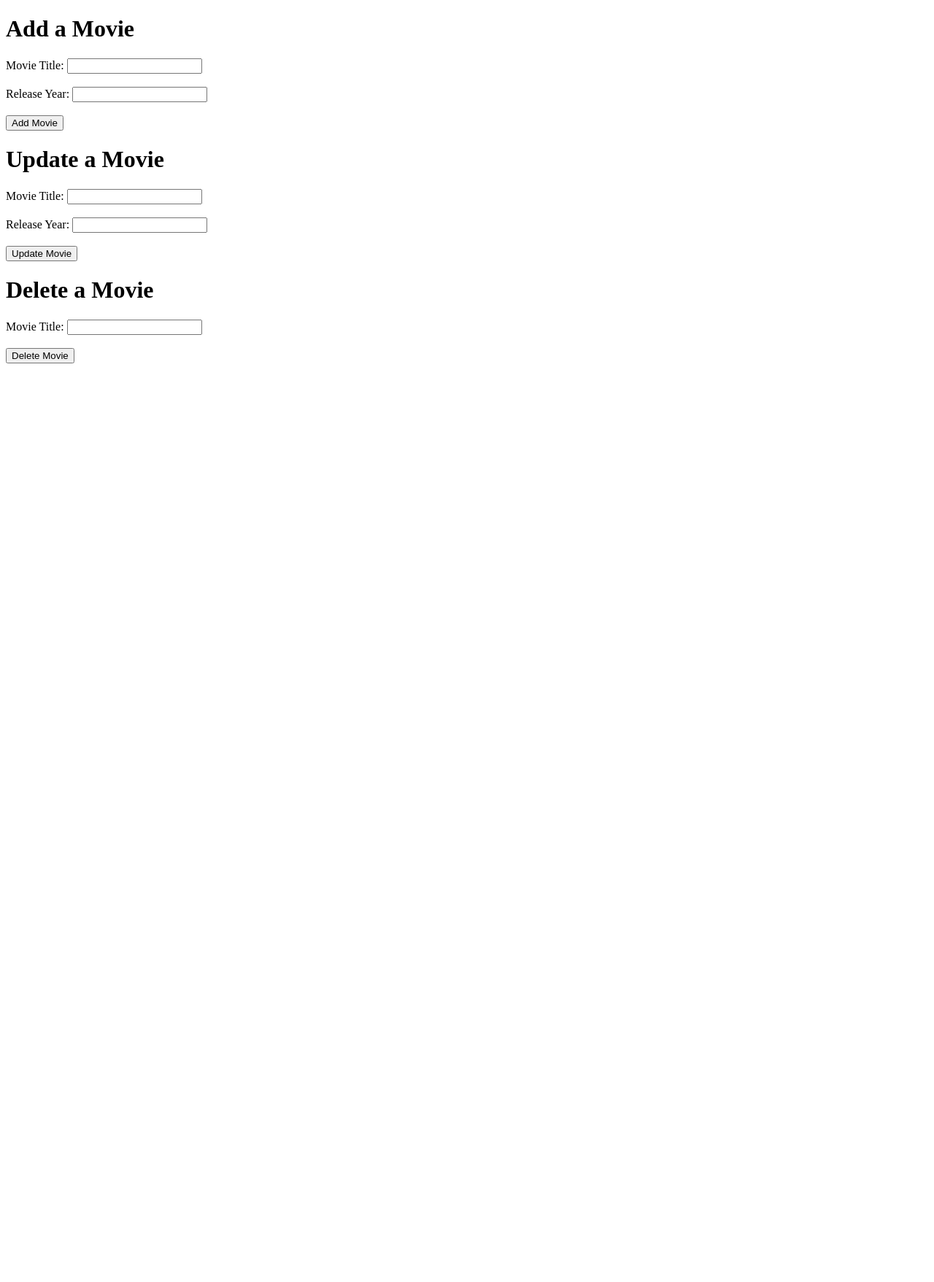
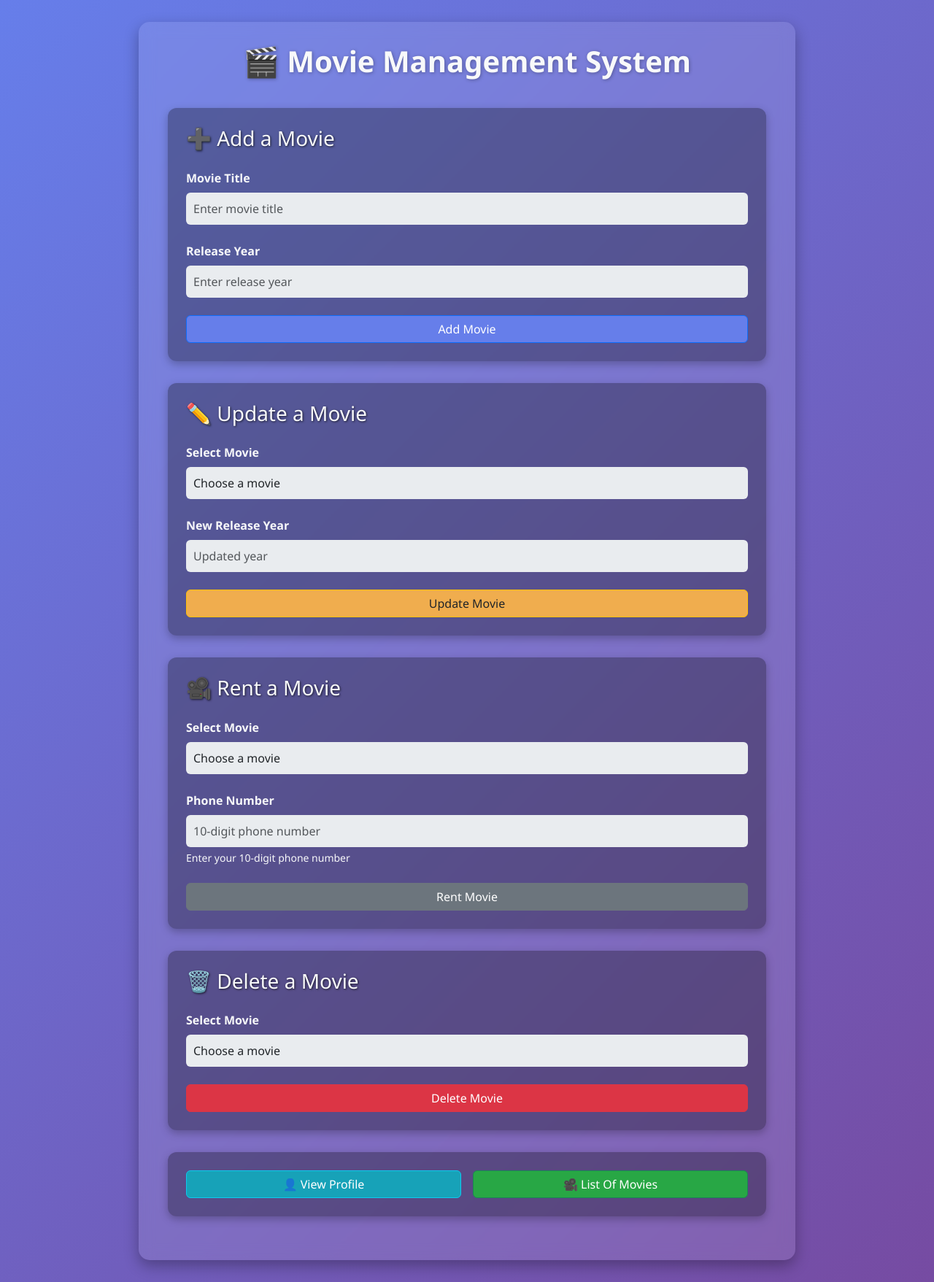
Before and after one commit to kayush0712/movie-database, a Flask app: page / in a window 1280 px wide. Shown: the whole page at 73% size. Before the commit the page ends 498 px from the top, so only its background shows below. Run offline with Flask 3, Linux system fonts and the light colour scheme; data that the repository does not hold is empty; some libraries are stand-ins or nearby versions.

Commit message:
Initial commit

```diff
--- a/app.py
+++ b/app.py
@@ -2,6 +2,7 @@ from flask import Flask, request, jsonify,render_template
 from flask_pymongo import PyMongo
 from bson import ObjectId
 import os
+from bson.objectid import ObjectId
 
 app = Flask(__name__)
 
@@ -9,20 +10,31 @@ app = Flask(__name__)
 app.config["MONGO_URI"] = os.environ.get("MONGO_URI", "mongodb+srv://kayush0712:Ayush%40123@demo-cluster.s0jc1hf.mongodb.net/sample_mflix?retryWrites=true&w=majority&appName=demo-cluster")
 mongo = PyMongo(app)
 
-
 @app.route("/")
 def index():
-    return render_template("index.html")
+    movies = list(mongo.db.movies.find({}, {"_id": 0, "title": 1}))
+    return render_template("index.html", movies=movies)
+
+
+@app.route("/profile")
+def profile():
+    return render_template("profile.html")
+
+
 
 
 @app.route("/insert_movie", methods=["POST"])
 def insert_movie():
-
     title = request.form.get('title')
     year = request.form.get('year')
 
-    if title and year:
-        mongo.db.movies.insert_one({'title': title, 'year': int(year)})
+
+    if title and year :
+        mongo.db.movies.insert_one({
+            'title': title,
+            'year': int(year),
+
+        })
         return f"Inserted movie: {title} ({year})"
     return "Missing title or year"
 
@@ -33,7 +45,8 @@ def update_movie():
     title = request.form.get('title')
     year = request.form.get('year')
 
-    if title and year:
+
+    if title and year :
         mongo.db.movies.update_one(
             {"title": title},
             {"$set": {"year": int(year)}}
@@ -51,5 +64,138 @@ def delete_movie():
         return f"Deleted movie: {title}"
     return "Missing title"
 
+@app.route("/renting", methods=["GET", "POST"])
+def rent_movie_form():
+    movie_title = request.form.get('title') if request.method == "POST" else request.args.get('title')
+
+    if not movie_title:
+        return "No movie title provided."
+
+    movie = mongo.db.movies.find_one({"title": movie_title})
+
+    if not movie:
+        return "Movie not found."
+
+    if request.method == "POST":
+        phoneno = request.form.get('phoneno')
+
+        if movie.get('copies', 0) > 0:
+            # Reduce movie copy count
+            mongo.db.movies.update_one(
+                {"title": movie_title},
+                {"$inc": {"copies": -1}}
+            )
+
+            # 👉 Check if this user already rented the same movie
+            rental = mongo.db.Rentals.find_one({
+                "movie": movie_title,
+                "phoneno": phoneno
+            })
+
+            if rental:
+                # Increment copies field if exists
+                mongo.db.Rentals.update_one(
+                    {"_id": rental["_id"]},
+                    {"$inc": {"copies": 1}}
+                )
+            else:
+                # First time renting this movie, insert with 1 copy
+                mongo.db.Rentals.insert_one({
+                    "movie": movie_title,
+                    "phoneno": phoneno,
+                    "copies": 1
+                })
+
+            return f"You rented: {movie['title']}<br><a href='/'>Back to Homepage</a>"
+        else:
+            return "Sorry, no copies left!<br><a href='/'>Back to Homepage</a>"
+
+    # If GET, show the rental form
+    return f"""
+        <h2>{movie['title']}</h2>
+        <p>Year: {movie.get('year', 'N/A')}</p>
+        <p>Copies available: {movie.get('copies', 0)}</p>
+        <form action="/renting" method="POST">
+            <input type="hidden" name="title" value="{movie['title']}"><br>
+            <label for="phoneno">Phone Number:</label>
+            <input type="text" name="phoneno" required><br><br>
+            <input type="submit" value="Rent">
+        </form>
+    """
+
+
+
+@app.route("/movies", methods=["GET"])
+def list_movies():
+    movies = mongo.db.movies.find({}, {"title": 1})
+    output = """
+        <form action="/search" method="GET">
+            <input type="text" name="query" placeholder="Search movie title">
+            <input type="submit" value="Search">
+        </form>
+        <hr>
+    """
+    for movie in movies:
+        movie_id = str(movie["_id"])
+        output += f'<a href="/movie/{movie_id}">{movie["title"]}</a><br>'
+    return output
+
+
+
+
+
+@app.route("/movie/<movie_id>", methods=["GET"])
+def show_movie(movie_id):
+    movie = mongo.db.movies.find_one({"_id": ObjectId(movie_id)})
+    if movie:
+        return f"""
+        <h2>{movie['title']}</h2>
+        <p>Year: {movie.get('year', 'N/A')}</p>
+        <p>Copies available: {movie.get('copies', 0)}</p>
+        <form action="/rent/{movie_id}" method="POST">
+            <input type="submit" value="Rent">
+        </form>
+        """
+    else:
+        return "Movie not found"
+
+@app.route("/search")
+def search():
+    query = request.args.get("query")
+    if query:
+        results = mongo.db.movies.find({"title": {"$regex": query, "$options": "i"}})
+        output = f"<h3>Search results for: {query}</h3>"
+        for movie in results:
+            movie_id = str(movie["_id"])
+            output += f'<a href="/movie/{movie_id}">{movie["title"]}</a><br>'
+        return output
+    return "Please enter a search query."
+
+@app.route("/rent_profile")
+def rent_profile():
+    rentals = mongo.db.Rentals.find({},{"_id": 0, "movie": 1,"phoneno": 1,"copies": 1})
+    rentals = list(rentals)
+
+    output = "<h2>Rental Profile</h2>"
+    for rental in rentals:
+        print(rental['copies'])
+        output += f"<p>Movie: {rental['movie']} <br>Phone No: {rental['phoneno']}<br> Copies: {rental['copies']}</p>"
+    return output
+
+@app.route("/rent/<movie_id>", methods=["POST"])
+def rent_movie(movie_id):
+    movie = mongo.db.movies.find_one({"_id": ObjectId(movie_id)})
+    if movie and movie.get('copies', 0) > 0:
+        mongo.db.movies.update_one(
+            {"_id": ObjectId(movie_id)},
+            {"$inc": {"copies": -1}}  # Decrease copies by 1
+        )
+        return f"You rented: {movie['title']}<br><a href='/movie/{movie_id}'>Back</a>"
+    elif movie:
+        return f"Sorry, no copies left!<br><a href='/movie/{movie_id}'>Back</a>"
+    else:
+        return "Movie not found."
+
+
 if __name__ == "__main__":
     app.run(debug=True, host='0.0.0.0', port=int(os.environ.get("PORT", 5000)))
--- a/templates/index.html
+++ b/templates/index.html
@@ -1,35 +1,203 @@
 <!DOCTYPE html>
-<html>
+<html lang="en">
 <head>
-  <title>Add Movie</title>
+  <meta charset="UTF-8" />
+  <title>Movie Management</title>
+  <link href="https://cdn.jsdelivr.net/npm/bootstrap@5.3.3/dist/css/bootstrap.min.css" rel="stylesheet" />
+  <style>
+    body {
+      background: linear-gradient(135deg, #667eea, #764ba2);
+      color: #f8f9fa;
+      padding: 30px 0;
+      min-height: 100vh;
+      font-family: 'Segoe UI', Tahoma, Geneva, Verdana, sans-serif;
+    }
+    h1 {
+      margin-bottom: 40px;
+      font-weight: 700;
+      text-shadow: 1px 1px 5px rgba(0,0,0,0.3);
+    }
+    .container {
+      max-width: 900px;
+      background: rgba(255, 255, 255, 0.1);
+      border-radius: 15px;
+      padding: 30px 40px;
+      box-shadow: 0 8px 20px rgba(0, 0, 0, 0.3);
+      backdrop-filter: blur(10px);
+    }
+    .form-section {
+      background: rgba(0,0,0,0.3);
+      padding: 25px;
+      border-radius: 12px;
+      box-shadow: 0 4px 12px rgba(0,0,0,0.25);
+      margin-bottom: 30px;
+      transition: background 0.3s ease;
+    }
+    .form-section:hover {
+      background: rgba(0,0,0,0.5);
+    }
+    h3 {
+      margin-bottom: 25px;
+      text-shadow: 1px 1px 3px #000000b0;
+    }
+    label {
+      font-weight: 600;
+    }
+    input.form-control, select.form-select {
+      background: #e9ecef;
+      border: none;
+      border-radius: 6px;
+      padding: 10px;
+      color: #212529;
+      font-weight: 500;
+      transition: box-shadow 0.3s ease;
+    }
+    input.form-control:focus, select.form-select:focus {
+      box-shadow: 0 0 8px 2px #764ba2;
+      outline: none;
+      background: #fff;
+    }
+    button {
+      font-weight: 600;
+      font-size: 1rem;
+      padding: 10px;
+      border-radius: 8px;
+      border: none;
+      cursor: pointer;
+      transition: background-color 0.3s ease;
+      width: 100%;
+    }
+    .btn-primary {
+      background-color: #667eea;
+      color: #fff;
+    }
+    .btn-primary:hover {
+      background-color: #5a6ce6;
+    }
+    .btn-warning {
+      background-color: #f0ad4e;
+      color: #212529;
+    }
+    .btn-warning:hover {
+      background-color: #d99f39;
+    }
+    .btn-secondary {
+      background-color: #6c757d;
+      color: #fff;
+    }
+    .btn-secondary:hover {
+      background-color: #565e64;
+    }
+    .btn-danger {
+      background-color: #dc3545;
+      color: #fff;
+    }
+    .btn-danger:hover {
+      background-color: #b02a37;
+    }
+    .btn-info {
+      background-color: #17a2b8;
+      color: #fff;
+    }
+    .btn-info:hover {
+      background-color: #117a8b;
+    }
+    .btn-success {
+      background-color: #28a745;
+      color: #fff;
+    }
+    .btn-success:hover {
+      background-color: #1e7e34;
+    }
+  </style>
 </head>
 <body>
-  <h1>Add a Movie</h1>
-  <form method="POST" action="/insert_movie">
-    <label for="title">Movie Title:</label>
-    <input type="text" name="title" required><br><br>
+  <div class="container">
+    <h1 class="text-center">🎬 Movie Management System</h1>
 
-    <label for="year">Release Year:</label>
-    <input type="number" name="year" required><br><br>
+    <section class="form-section">
+      <h3>➕ Add a Movie</h3>
+      <form method="POST" action="/insert_movie">
+        <div class="mb-4">
+          <label for="titleAdd" class="form-label">Movie Title</label>
+          <input type="text" id="titleAdd" name="title" class="form-control" placeholder="Enter movie title" required />
+        </div>
+        <div class="mb-4">
+          <label for="yearAdd" class="form-label">Release Year</label>
+          <input type="number" id="yearAdd" name="year" class="form-control" min="1888" max="2100" placeholder="Enter release year" required />
+        </div>
+        <button type="submit" class="btn btn-primary">Add Movie</button>
+      </form>
+    </section>
 
-    <button type="submit">Add Movie</button>
-  </form>
-  <h1>Update a Movie</h1>
-  <form method="POST" action="/update_movie">
-    <label for="title">Movie Title:</label>
-    <input type="text" name="title" required><br><br>
+    <section class="form-section">
+      <h3>✏️ Update a Movie</h3>
+      <form method="POST" action="/update_movie">
+        <div class="mb-4">
+          <label for="titleUpdate" class="form-label">Select Movie</label>
+          <select id="titleUpdate" name="title" class="form-select" required>
+  <option value="" disabled selected>Choose a movie</option>
+  {% for movie in movies %}
+    <option value="{{ movie.title }}">{{ movie.title }}</option>
+  {% endfor %}
+</select>
 
-    <label for="year">Release Year:</label>
-    <input type="number" name="year" required><br><br>
+        </div>
+        <div class="mb-4">
+          <label for="yearUpdate" class="form-label">New Release Year</label>
+          <input id="yearUpdate" type="number" class="form-control" name="year" min="1888" max="2100" placeholder="Updated year" required />
+        </div>
+        <button type="submit" class="btn btn-warning">Update Movie</button>
+      </form>
+    </section>
 
-    <button type="submit">Update Movie</button>
-  </form>
-  <h1>Delete a Movie</h1>
-  <form method="POST" action="/delete_movie">
-    <label for="title">Movie Title:</label>
-    <input type="text" name="title" required><br><br>
+    <section class="form-section">
+      <h3>🎥 Rent a Movie</h3>
+      <form method="POST" action="/renting">
+        <div class="mb-4">
+          <label for="titleRent" class="form-label">Select Movie</label>
+          <select id="titleRent" name="title" class="form-select" required>
+  <option value="" disabled selected>Choose a movie</option>
+  {% for movie in movies %}
+    <option value="{{ movie.title }}">{{ movie.title }}</option>
+  {% endfor %}
+</select>
+        </div>
+        <div class="mb-4">
+          <label for="phonenoRent" class="form-label">Phone Number</label>
+          <input id="phonenoRent" type="tel" pattern="[0-9]{10}" class="form-control" name="phoneno" placeholder="10-digit phone number" required />
+          <div class="form-text text-light">Enter your 10-digit phone number</div>
+        </div>
+        <button type="submit" class="btn btn-secondary">Rent Movie</button>
+      </form>
+    </section>
 
-    <button type="submit">Delete Movie</button>
-  </form>
+    <section class="form-section">
+      <h3>🗑️ Delete a Movie</h3>
+      <form method="POST" action="/delete_movie">
+        <div class="mb-4">
+          <label for="titleDelete" class="form-label">Select Movie</label>
+          <select id="titleDelete" name="title" class="form-select" required>
+  <option value="" disabled selected>Choose a movie</option>
+  {% for movie in movies %}
+    <option value="{{ movie.title }}">{{ movie.title }}</option>
+  {% endfor %}
+</select>
+        </div>
+        <button type="submit" class="btn btn-danger">Delete Movie</button>
+      </form>
+    </section>
+
+    <div class="form-section d-flex justify-content-between gap-3">
+      <form method="GET" action="/rent_profile" class="w-50">
+        <button type="submit" class="btn btn-info w-100">👤 View Profile</button>
+      </form>
+      <form method="GET" action="/movies" class="w-50">
+        <button type="submit" class="btn btn-success w-100">🎥 List Of Movies</button>
+      </form>
+    </div>
+  </div>
+
+  <script src="https://cdn.jsdelivr.net/npm/bootstrap@5.3.3/dist/js/bootstrap.bundle.min.js"></script>
 </body>
 </html>
```
Also changed, not shown: Update_data.py (added, +16 -0 lines), templates/profile.html (added, +57 -0 lines), templates/renting.html (added, +29 -0 lines).
